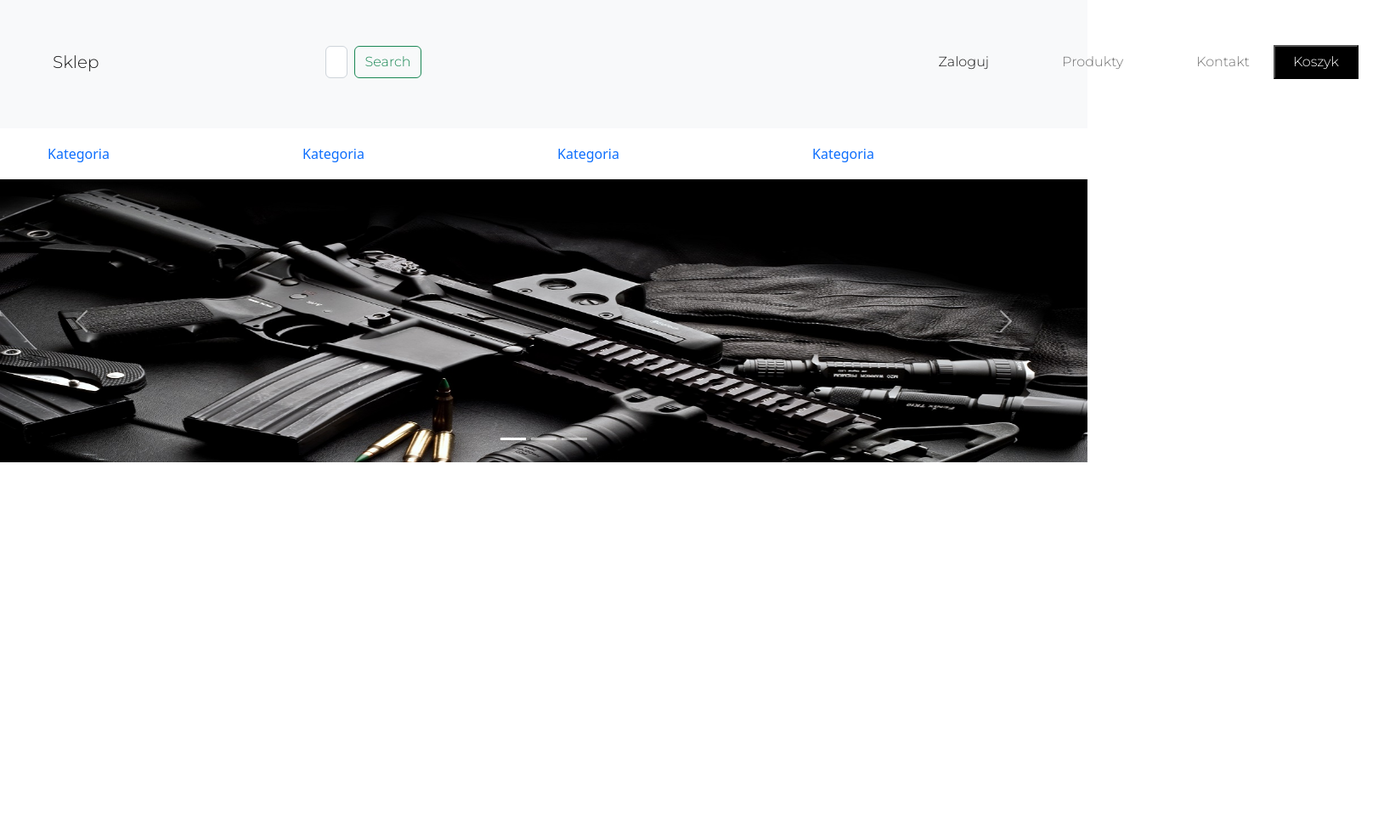
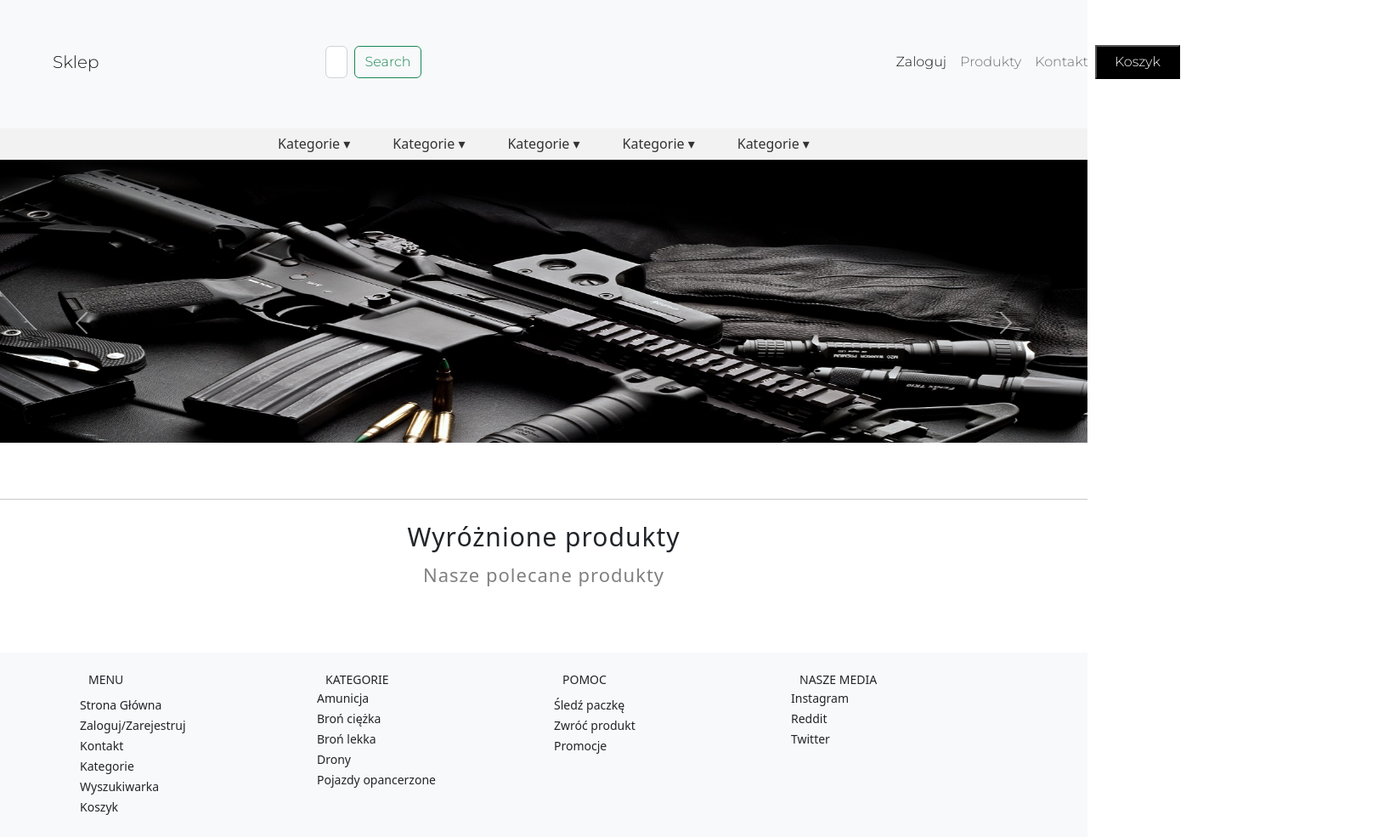
Before and after one commit to xgunstore/xgun, a plain HTML site: page index.html in a window 1280 px wide. Shown: the part 5-990 px from the top of the page at 85% size, 1629 px wide, since content can reach past the window. Before the commit the page ends 800 px from the top, so only its background shows below. Drawn offline with nearby package versions, Linux system fonts and the light colour scheme.

Commit message:
Add files via upload

```diff
--- a/index.html
+++ b/index.html
@@ -7,9 +7,10 @@
     <link rel="preconnect" href="https://fonts.googleapis.com">
     <link rel="preconnect" href="https://fonts.gstatic.com" crossorigin>
     <link href="https://fonts.googleapis.com/css2?family=Montserrat:wght@200;300&display=swap" rel="stylesheet">
-<link href="https://cdn.jsdelivr.net/npm/bootstrap@5.2.2/dist/css/bootstrap.min.css" rel="stylesheet" integrity="sha384-Zenh87qX5JnK2Jl0vWa8Ck2rdkQ2Bzep5IDxbcnCeuOxjzrPF/et3URy9Bv1WTRi" crossorigin="anonymous">     </head>
+    <link href="https://cdn.jsdelivr.net/npm/bootstrap@5.2.2/dist/css/bootstrap.min.css" rel="stylesheet" integrity="sha384-Zenh87qX5JnK2Jl0vWa8Ck2rdkQ2Bzep5IDxbcnCeuOxjzrPF/et3URy9Bv1WTRi" crossorigin="anonymous">
     <script src="https://cdn.jsdelivr.net/npm/@popperjs/core@2.11.6/dist/umd/popper.min.js" integrity="sha384-oBqDVmMz9ATKxIep9tiCxS/Z9fNfEXiDAYTujMAeBAsjFuCZSmKbSSUnQlmh/jp3" crossorigin="anonymous"></script>
     <script src="https://cdn.jsdelivr.net/npm/bootstrap@5.2.2/dist/js/bootstrap.min.js" integrity="sha384-IDwe1+LCz02ROU9k972gdyvl+AESN10+x7tBKgc9I5HFtuNz0wWnPclzo6p9vxnk" crossorigin="anonymous"></script>
+  </head>
   <body>
     <nav class="navbar navbar-expand-lg bg-light">
       <div class="container-fluid">
@@ -38,17 +39,45 @@
                </div>
              </nav>
              <ul class="nav justify-content-center">
-              <li class="nav-item1">
-                <a class="nav-link" href="#">Kategoria</a>
+              <li>
+                <a href="#">Kategorie &#9662;</a>
+                <ul class="dropdown">
+                    <li><a href="#">Produkty</a></li>
+                    <li><a href="#">Produkty</a></li>
+                    <li><a href="#">Produkty</a></li>
+                </ul>
             </li>
-              <li class="nav-item1">
-                <a class="nav-link" href="#">Kategoria</a>
+            <li>
+              <a href="#">Kategorie &#9662;</a>
+              <ul class="dropdown">
+                  <li><a href="#">Produkty</a></li>
+                  <li><a href="#">Produkty</a></li>
+                  <li><a href="#">Produkty</a></li>
+              </ul>
           </li>
-              <li class="nav-item1">
-                <a class="nav-link" href="#">Kategoria</a>
+              <li>
+                  <a href="#">Kategorie &#9662;</a>
+                  <ul class="dropdown">
+                      <li><a href="#">Produkty</a></li>
+                      <li><a href="#">Produkty</a></li>
+                      <li><a href="#">Produkty</a></li>
+                  </ul>
               </li>
-              <li class="nav-item1">
-                <a class="nav-link" href="#">Kategoria</a>
+              <li>
+                <a href="#">Kategorie &#9662;</a>
+                <ul class="dropdown">
+                    <li><a href="#">Produkty</a></li>
+                    <li><a href="#">Produkty</a></li>
+                    <li><a href="#">Produkty</a></li>
+                </ul>
+            </li>
+            <li>
+              <a href="#">Kategorie &#9662;</a>
+              <ul class="dropdown">
+                  <li><a href="#">Produkty</a></li>
+                  <li><a href="#">Produkty</a></li>
+                  <li><a href="#">Produkty</a></li>
+              </ul>
           </li>
             </ul>
             <div id="carouselExampleIndicators" class="carousel slide" data-bs-ride="true">
@@ -77,5 +106,95 @@
                 <span class="visually-hidden">Next</span>
               </button>
             </div>
+			<hr>
+			<div class="products">Wyróżnione produkty</div>
+			<div class="products2">Nasze polecane produkty</div>
+
+      <div class="produkt"></div>
+      <div class="produkt"></div>
+      <div class="produkt"></div>
+      <div class="produkt"></div>
+
+			<footer class="bg-light text-center text-lg-start">
+  <div class="container p-4">
+    <div class="row">
+      <div class="col-lg-3 col-md-6 mb-4 mb-md-0">
+        <h5 class="text-uppercase">MENU</h5>
+
+        <ul class="list-unstyled mb-0">
+          <li class="li1">
+            <a href="#!" class="text-dark">Strona Główna</a>
+          </li>
+          <li class="li1">
+            <a href="#!" class="text-dark">Zaloguj/Zarejestruj</a>
+          </li>
+          <li class="li1">
+            <a href="#!" class="text-dark">Kontakt</a>
+          </li>
+          <li class="li1">
+            <a href="#!" class="text-dark">Kategorie</a>
+          </li>
+		  <li class="li1">
+            <a href="#!" class="text-dark">Wyszukiwarka</a>
+          </li>
+		   <li class="li1">
+            <a href="#!" class="text-dark">Koszyk</a>
+          </li>
+        </ul>
+      </div>
+      <div class="col-lg-3 col-md-6 mb-4 mb-md-0">
+        <h5 class="text-uppercase mb-0">Kategorie</h5>
+
+        <ul class="list-unstyled">
+          <li>
+            <a href="#!" class="text-dark">Amunicja</a>
+          </li>
+          <li>
+            <a href="#!" class="text-dark">Broń ciężka</a>
+          </li>
+          <li>
+            <a href="#!" class="text-dark">Broń lekka</a>
+          </li>
+          <li>
+            <a href="#!" class="text-dark">Drony</a>
+          </li>
+		   <li>
+            <a href="#!" class="text-dark">Pojazdy opancerzone</a>
+          </li>
+        </ul>
+      </div>
+      <div class="col-lg-3 col-md-6 mb-4 mb-md-0">
+        <h5 class="text-uppercase">Pomoc</h5>
+
+        <ul class="list-unstyled mb-0">
+          <li>
+            <a href="#!" class="text-dark">Śledź paczkę</a>
+          </li>
+          <li>
+            <a href="#!" class="text-dark">Zwróć produkt</a>
+          </li>
+          <li>
+            <a href="#!" class="text-dark">Promocje</a>
+          </li>
+        </ul>
+      </div>
+      <div class="col-lg-3 col-md-6 mb-4 mb-md-0">
+        <h5 class="text-uppercase mb-0">Nasze Media</h5>
+
+        <ul class="list-unstyled">
+          <li>
+            <a href="#!" class="text-dark">Instagram</a>
+          </li>
+          <li>
+            <a href="#!" class="text-dark">Reddit</a>
+          </li>
+          <li>
+            <a href="#!" class="text-dark">Twitter</a>
+          </li>
+        </ul>
+      </div>
+    </div>
+	</div>
+		</footer>
      </body>
 </html>
--- a/style.css
+++ b/style.css
@@ -12,7 +12,7 @@
     padding-left: 50px;
 }
 
-li {
+.li1 {
     padding-right: 20px;
 }
 
@@ -23,12 +23,94 @@ li {
     margin-right: 30px;
 }
 
-.nav-item {
-    padding-left: 50px
-}
-
 .nav-item1 {
-	width: 300px;
+	width: 200px;
     padding-top: 10px;
     padding-bottom: 10px;
 }
+
+.container p-4 {
+	background-color: white;
+}
+
+ a:link {
+      text-decoration: none;
+}
+
+a:visited {
+      text-decoration: none;
+}
+
+hr {
+	padding-bottom: 5px;
+	height:2px;
+	color: white;
+}
+
+.carousel-item {
+	padding-bottom:50px;
+}
+
+.products {
+		font-weight:200;
+	letter-spacing: 1px;
+	font-size: 30px;
+	text-align: center;
+	padding-bottom: 6px;
+}
+
+.products2 {
+	font-weight:200;
+	letter-spacing: 1px;
+	font-size: 22px;
+	text-align: center;
+	padding-bottom: 75px;
+	color: gray;
+}
+
+.text-dark {
+	font-size: 14px;
+	color: gray;
+}
+
+
+.text-uppercase {
+	padding-left: 10px;
+	font-size: 14px;
+}
+
+  .nav{
+	padding: 0;
+	list-style: none;
+	background: #f2f2f2;
+}
+.nav li{
+	display: inline-block;
+	position: relative;
+	line-height: 21px;
+	text-align: left;
+}
+.nav li a{
+	display: block;
+	padding: 8px 25px;
+	color: #333;
+	text-decoration: none;
+}
+.nav li a:hover{
+	color: #fff;
+	background: #939393;
+}
+.nav li ul.dropdown{
+	min-width: 100%; /* Set width of the dropdown */
+	background: #f2f2f2;
+	display: none;
+	position: absolute;
+	z-index: 999;
+	left: 0;
+}
+.nav li:hover ul.dropdown{
+	display: block;	/* Display the dropdown */
+}
+.nav li ul.dropdown li{
+	display: block;
+}
```
Lines whose indentation alone changed are shown as unchanged.
